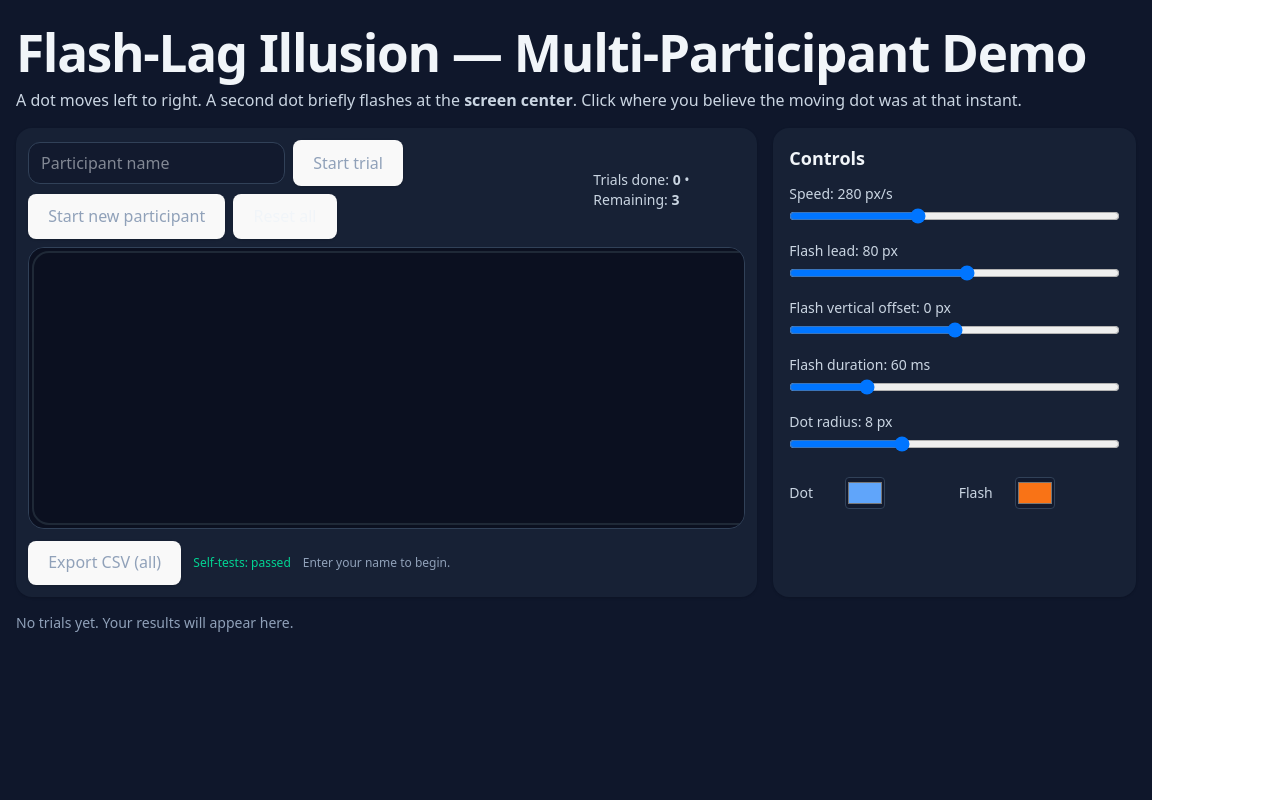
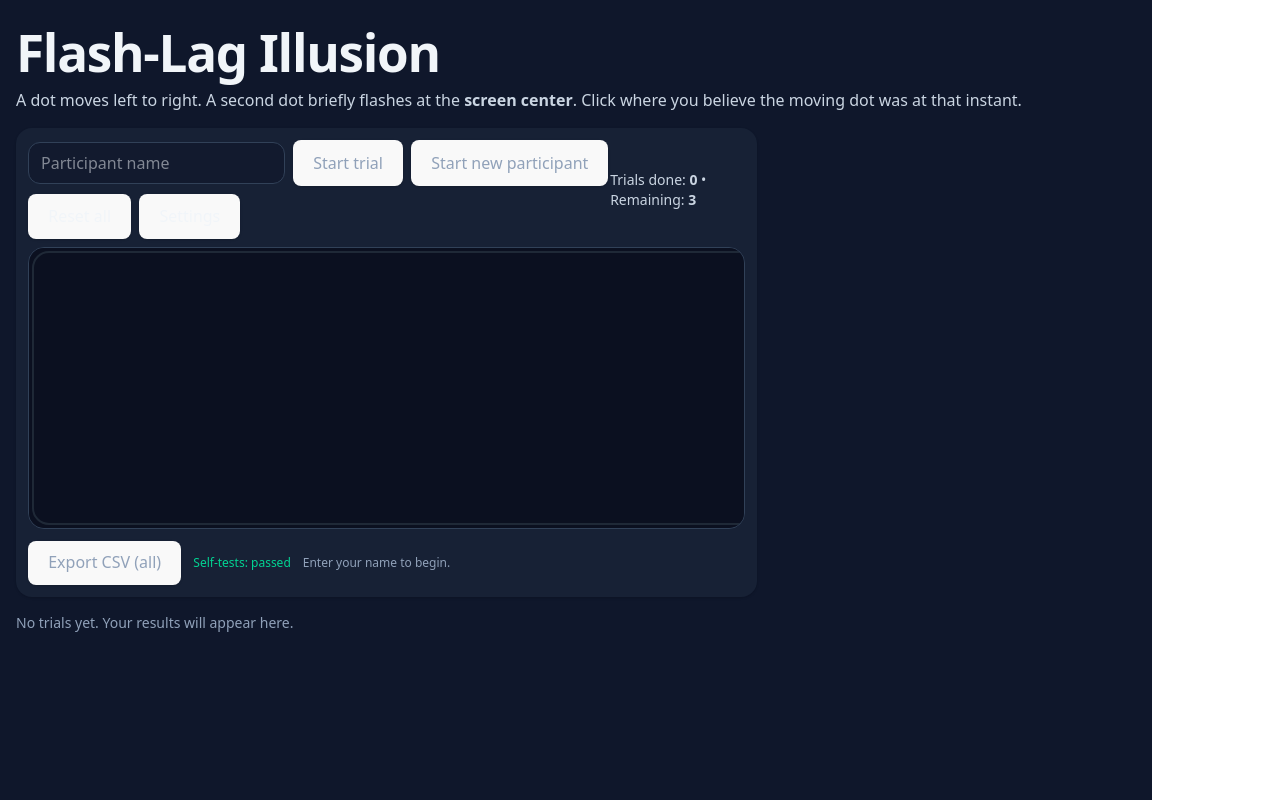
Before and after one commit to dgrignol/flashlag-demo, a React (Vite) app: page / in a window 1280 px wide. Built offline with nearby package versions, Linux system fonts and the light colour scheme.

Commit message:
Add Settings toggle and enforce single response per trial

```diff
--- a/src/FlashLagGame.jsx
+++ b/src/FlashLagGame.jsx
@@ -1,13 +1,15 @@
 import React, { useEffect, useRef, useState, useMemo } from "react";
 
-// Flash‑Lag Illusion — Multi‑Participant (centered flash, 3 trials each, leaderboard)
+// Flash-Lag Illusion — Multi-Participant (centered flash, 3 trials each, leaderboard)
 // Updates in this version:
-// • Keep per‑participant 3 trials, compute avg abs error, and **append to a leaderboard**.
+// • Keep per-participant 3 trials, compute avg abs error, and **append to a leaderboard**.
 // • After 3 trials, you can input another name and start a new participant **without resetting results**.
 // • Flash always appears at screen center; flash timing when moving dot crosses (centerX − flashLead).
 // • Accept answers even after the dot exits the screen (once flash happened). No looping/wrapping.
 // • Start/Next trial gating fixed; new "Start new participant" flow handled automatically.
-// • Extra self‑tests include leaderboard addition and target‑X math.
+// • Extra self-tests include leaderboard addition and target-X math.
+// • (NEW) Settings panel toggle button; controls are hidden by default
+// • (NEW) Only one response collected per trial
 
 export default function FlashLagGame() {
   // Canvas + animation refs
@@ -20,7 +22,7 @@ export default function FlashLagGame() {
   const t0Ref = useRef(0); // trial start timestamp
   const lastTsRef = useRef(0);
   const flashedRef = useRef(false);
-  const trueXAtFlashRef = useRef(null); // ground‑truth moving‑dot x when flash happens
+  const trueXAtFlashRef = useRef(null); // ground-truth moving-dot x when flash happens
   const flashHideAtRef = useRef(0);
 
   // UI state
@@ -28,6 +30,8 @@ export default function FlashLagGame() {
   const [isRunning, setIsRunning] = useState(false);
   const [trialIdx, setTrialIdx] = useState(0); // 0..2 for three trials per participant
   const [awaitingNext, setAwaitingNext] = useState(false); // after a response, wait for Next Trial click
+  const [showSettings, setShowSettings] = useState(false); // NEW: settings toggle
+  const [responseLocked, setResponseLocked] = useState(false); // NEW: single-response per trial
 
   // Parameters
   const [speed, setSpeed] = useState(280); // px/s
@@ -40,7 +44,7 @@ export default function FlashLagGame() {
   const [flashColor, setFlashColor] = useState("#f97316");
 
   // Data
-  const [results, setResults] = useState([]); // per‑trial rows for all participants
+  const [results, setResults] = useState([]); // per-trial rows for all participants
   const [summary, setSummary] = useState(null); // current participant summary { participant, average_abs_error_px }
   const [summaries, setSummaries] = useState([]); // all participants summaries
 
@@ -125,7 +129,7 @@ export default function FlashLagGame() {
   };
 
   const drawStage = (ctx, dpr) => {
-    // Border only (guideline removed per user request)
+    // Border only (guideline removed)
     const r = 16 * dpr;
     ctx.save();
     ctx.strokeStyle = "#1f2937";
@@ -173,6 +177,9 @@ export default function FlashLagGame() {
     trueXAtFlashRef.current = null;
     flashHideAtRef.current = 0;
 
+    // NEW: unlock response collection at the start of the trial
+    setResponseLocked(false);
+
     runningRef.current = true;
     setIsRunning(true);
     setAwaitingNext(false);
@@ -186,7 +193,7 @@ export default function FlashLagGame() {
       setMessage("Please enter a new participant name.");
       return;
     }
-    // Reset per‑participant state, keep global data
+    // Reset per-participant state, keep global data
     setSummary(null);
     setTrialIdx(0);
     setAwaitingNext(false);
@@ -195,6 +202,9 @@ export default function FlashLagGame() {
 
   // Handle response
   const onCanvasClick = (e) => {
+    // NEW: guard to allow only one response per trial
+    if (responseLocked) return;
+
     // Accept answers even after the dot exits, as long as the flash occurred
     if (!flashedRef.current || trueXAtFlashRef.current == null) {
       return; // ignore clicks before the flash
@@ -230,6 +240,9 @@ export default function FlashLagGame() {
 
     drawFeedback(truth, clickX);
 
+    // NEW: lock further responses for this trial
+    setResponseLocked(true);
+
     // Prepare next step
     const completedTrials = trialIdx + 1;
     setTrialIdx(completedTrials);
@@ -264,7 +277,7 @@ export default function FlashLagGame() {
 
     // Show flash location at its vertical offset (centered horizontally)
     drawDot(ctx, centerX, y + flashYOffset, dotRadius + 2, dpr, flashColor);
-    // Show true moving‑dot position at flash time
+    // Show true moving-dot position at flash time
     drawDot(ctx, truthX, y, dotRadius, dpr, dotColor);
 
     // Click marker
@@ -276,7 +289,7 @@ export default function FlashLagGame() {
     ctx.stroke();
     ctx.restore();
 
-    // Horizontal error bar (x‑only task)
+    // Horizontal error bar (x-only task)
     ctx.save();
     ctx.strokeStyle = "#e5e7eb";
     ctx.setLineDash([6 * dpr, 6 * dpr]);
@@ -327,7 +340,7 @@ export default function FlashLagGame() {
   const clamp = (v, a, b) => Math.max(a, Math.min(b, v));
   const round2 = (v) => Math.round(v * 100) / 100;
 
-  // Pure helpers so we can self‑test them
+  // Pure helpers so we can self-test them
   function computeTargetX(w, lead) {
     return w / 2 - lead;
   }
@@ -371,7 +384,7 @@ export default function FlashLagGame() {
     URL.revokeObjectURL(url);
   };
 
-  // One‑time initial paint + self‑tests
+  // One-time initial paint + self-tests
   useEffect(() => {
     const canvas = canvasRef.current;
     if (!canvas) return;
@@ -392,7 +405,7 @@ export default function FlashLagGame() {
   return (
     <div className="min-h-screen w-full bg-slate-900 text-slate-100 flex flex-col items-center py-6">
       <div className="w-full max-w-6xl px-4">
-        <h1 className="text-2xl md:text-3xl font-semibold tracking-tight mb-2">Flash‑Lag Illusion — Multi‑Participant Demo</h1>
+        <h1 className="text-2xl md:text-3xl font-semibold tracking-tight mb-2">Flash-Lag Illusion</h1>
         <p className="text-slate-300 mb-4">A dot moves left to right. A second dot briefly flashes at the <strong>screen center</strong>. Click where you believe the moving dot was at that instant.</p>
 
         <div className="grid lg:grid-cols-3 gap-4 mb-4">
@@ -422,6 +435,14 @@ export default function FlashLagGame() {
                   Start new participant
                 </button>
                 <button onClick={reset} className="px-4 py-2 rounded-xl bg-slate-700 hover:bg-slate-600 shadow">Reset all</button>
+
+                {/* NEW: Settings toggle */}
+                <button
+                  onClick={() => setShowSettings((s) => !s)}
+                  className="px-4 py-2 rounded-xl bg-slate-700 hover:bg-slate-600 shadow"
+                >
+                  Settings
+                </button>
               </div>
               <div className="text-sm text-slate-300">
                 {summary && trialIdx >= 3 ? (
@@ -436,8 +457,8 @@ export default function FlashLagGame() {
               <canvas
                 ref={canvasRef}
                 onClick={onCanvasClick}
-                className="block cursor-crosshair select-none"
-                aria-label="Flash‑lag illusion canvas"
+                className={`block select-none ${responseLocked ? "cursor-not-allowed" : "cursor-crosshair"}`} // NEW: visual cue after response
+                aria-label="Flash-lag illusion canvas"
               />
             </div>
 
@@ -450,13 +471,14 @@ export default function FlashLagGame() {
                 Export CSV (all)
               </button>
               <span className={`text-xs ${selfTestStatus === "passed" ? "text-emerald-400" : selfTestStatus === "failed" ? "text-rose-400" : "text-slate-400"}`}>
-                Self‑tests: {selfTestStatus}
+                Self-tests: {selfTestStatus}
               </span>
               <div className="text-xs text-slate-400">{message}</div>
             </div>
           </div>
 
-          {/* Controls */}
+          {/* Controls (wrapped in Settings toggle) */}
+          {showSettings && (
             <div className="bg-slate-800/60 rounded-2xl p-4 shadow">
               <h2 className="text-lg font-semibold mb-3">Controls</h2>
               <div className="space-y-3 text-sm">
@@ -471,6 +493,7 @@ export default function FlashLagGame() {
                 </div>
               </div>
             </div>
+          )}
         </div>
 
         {/* Results + Leaderboard */}
@@ -481,12 +504,12 @@ export default function FlashLagGame() {
   );
 
   // --------------------------
-  // Lightweight self‑tests
+  // Lightweight self-tests
   // --------------------------
   function runSelfTests() {
     try {
       // math helpers
-      console.assert(clamp(5, 0, 10) === 5, "clamp in‑range");
+      console.assert(clamp(5, 0, 10) === 5, "clamp in-range");
       console.assert(clamp(-1, 0, 10) === 0, "clamp low bound");
       console.assert(clamp(11, 0, 10) === 10, "clamp high bound");
       console.assert(round2(1.2345) === 1.23, "round2 works");
@@ -495,7 +518,7 @@ export default function FlashLagGame() {
       console.assert(computeTargetX(900, 80) === 370, "targetX 900, lead 80 => 450-80");
       console.assert(computeTargetX(900, -60) === 510, "targetX 900, lead -60 => 450+60");
 
-      // start‑button logic
+      // start-button logic
       console.assert(canStartTrialLogic(0, false, false, "A") === true, "trial0 start enabled");
       console.assert(canStartTrialLogic(1, false, true, "A") === true, "trial1 next enabled after response");
       console.assert(canStartTrialLogic(1, false, false, "A") === false, "trial1 next disabled before response");
@@ -511,7 +534,7 @@ export default function FlashLagGame() {
 
       return true;
     } catch (e) {
-      console.error("Self‑tests failed:", e);
+      console.error("Self-tests failed:", e);
       return false;
     }
   }
```
Lines whose indentation alone changed are shown as unchanged.
